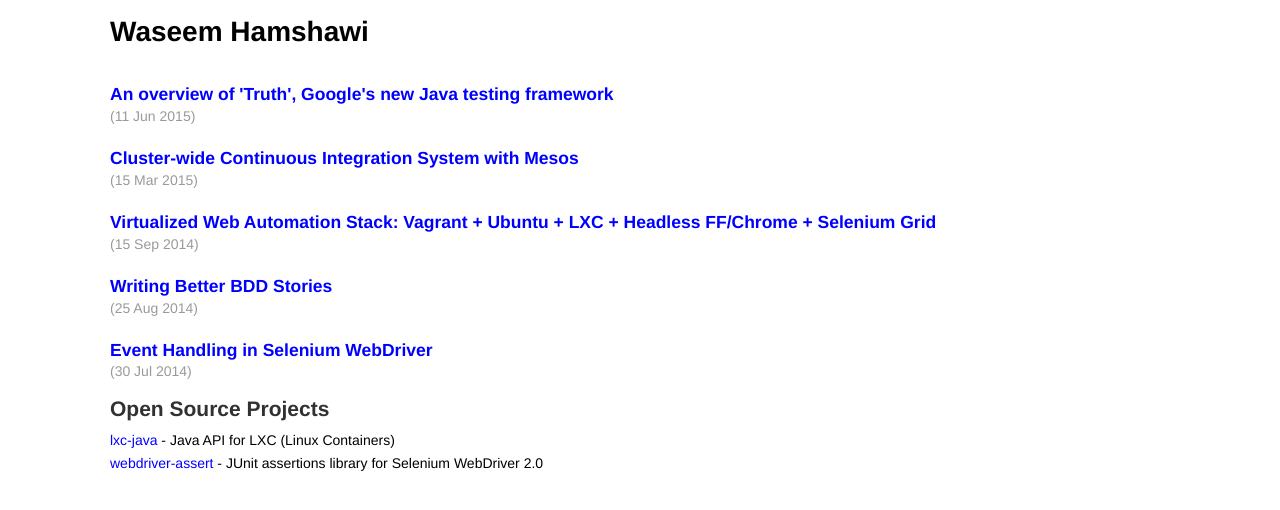
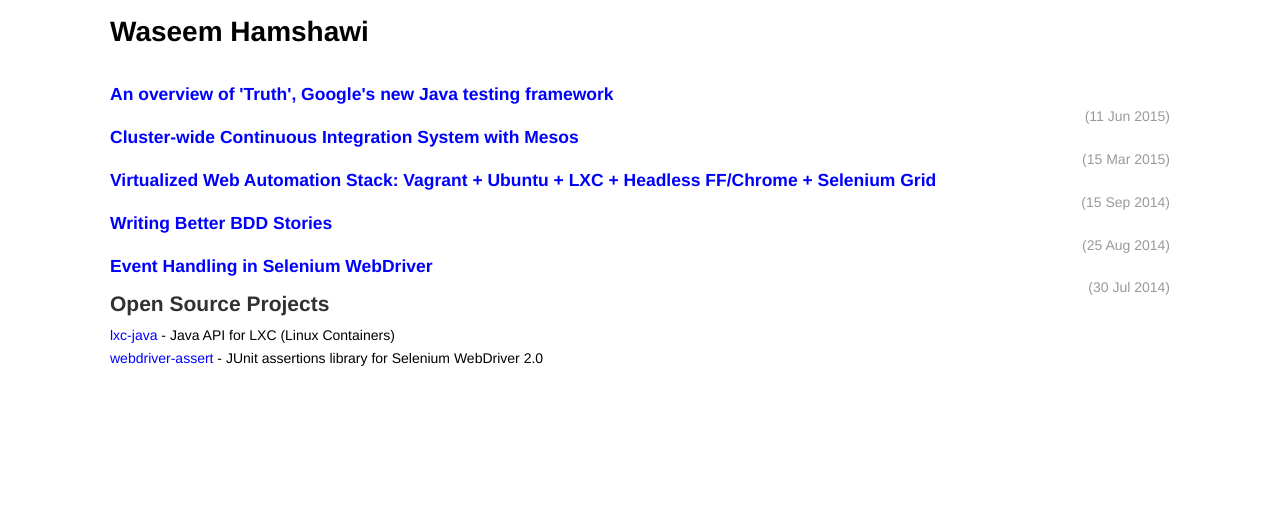
Before and after one commit to waseemh/waseemh.github.io_F, a Jekyll site: the page built from index.md, in a window 1280 px wide. Shown: the top 510 px of the page. Built offline with Jekyll 4.4.1, drawn with Linux system fonts in a browser that asks for light colours.

Commit message:
Update index.md

```diff
--- a/index.md
+++ b/index.md
@@ -5,7 +5,7 @@ title: Home
 
 {% for post in site.posts %}
    <h3> <a href="{{ post.url }}">{{ post.title }}</a> </h3>
-   <span class="post-date">({{ post.date | date_to_string }})</span>
+   <span style="display: inline; float: right" class="post-date">({{ post.date | date_to_string }})</span>
 {% endfor %}
 
 <h2>Open Source Projects</h2>
```
